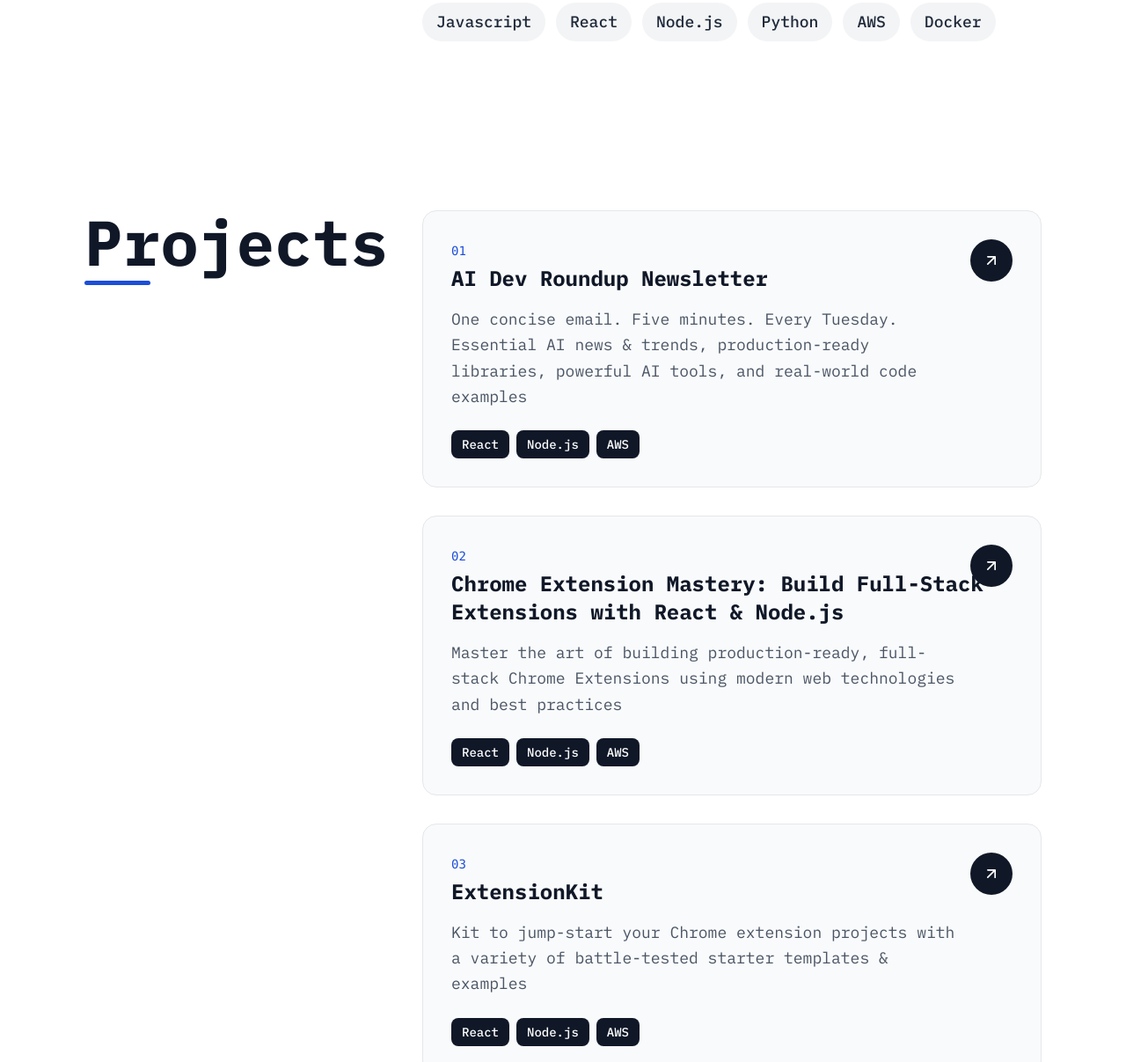
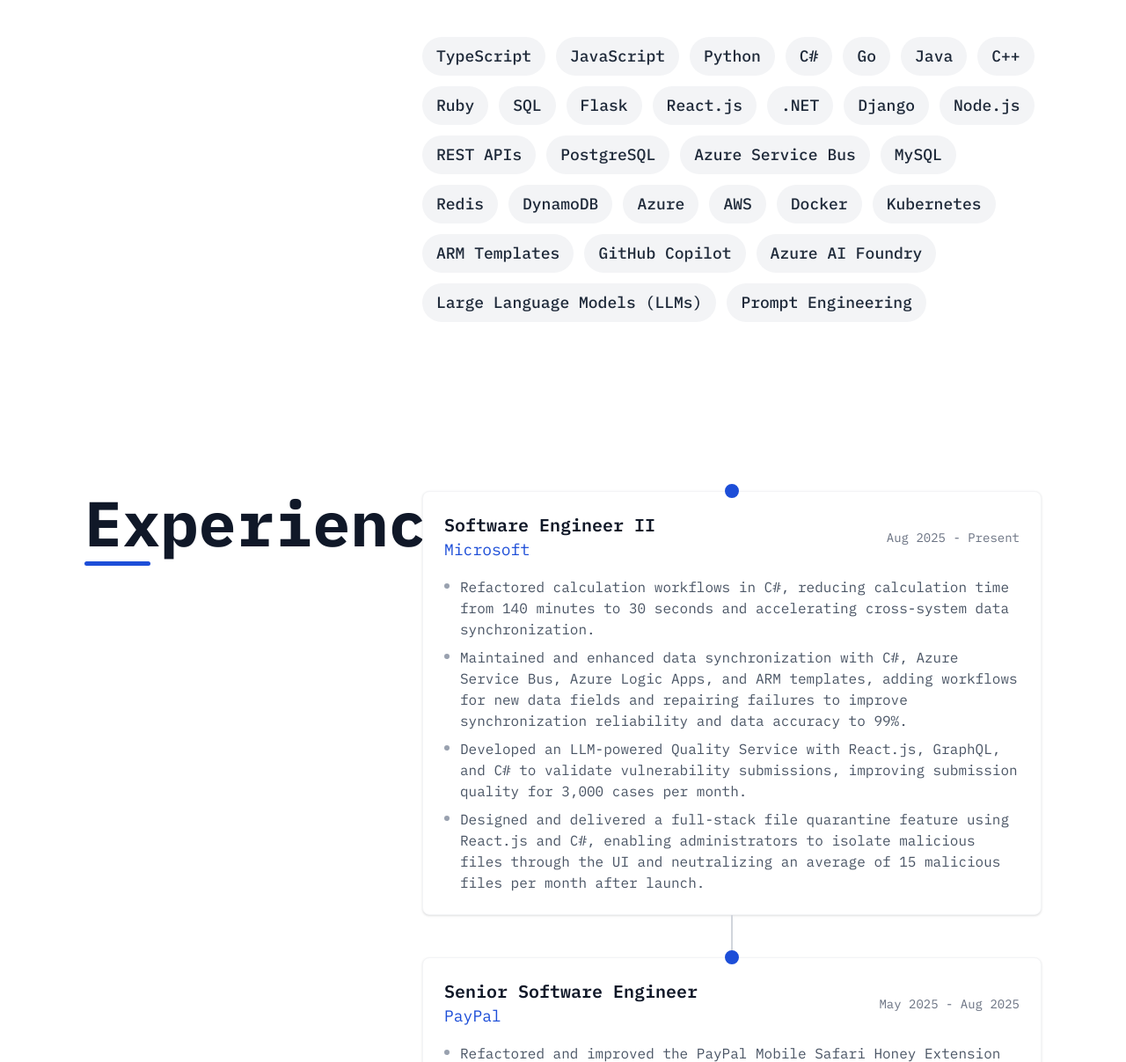
Before and after one commit to wwshenmegui/wwshenmegui.github.io, an Astro site: page / in a window 1280 px wide. Shown: the part 1331-2538 px from the top of the page at 88% size. Built offline with nearby package versions, Linux system fonts and the light colour scheme; Astro itself is replaced by a stand-in of ours.

Commit message:
Personalize portfolio and deploy with GitHub Pages
Co-authored-by: Copilot App <223556219+Copilot@users.noreply.github.com>

```diff
--- a/astro.config.mjs
+++ b/astro.config.mjs
@@ -4,6 +4,7 @@ import tailwindcss from "@tailwindcss/vite";
 
 // https://astro.build/config
 export default defineConfig({
+  site: "https://wwshenmegui.github.io",
   vite: {
     plugins: [tailwindcss()],
   },
--- a/src/components/Footer.astro
+++ b/src/components/Footer.astro
@@ -19,6 +19,7 @@ const hasEducation = siteConfig.education && siteConfig.education.length > 0;
           {siteConfig.title}
         </p>
         <div class="flex gap-x-6">
+          {siteConfig.social?.email && (
           <a
             href={`mailto:${siteConfig.social.email}`}
             aria-label="Email"
@@ -44,6 +45,8 @@ const hasEducation = siteConfig.education && siteConfig.education.length > 0;
               <path d="M3 7l9 6l9 -6"></path>
             </svg>
           </a>
+          )}
+          {siteConfig.social?.linkedin && (
           <a
             href={siteConfig.social.linkedin}
             target="_blank"
@@ -70,6 +73,8 @@ const hasEducation = siteConfig.education && siteConfig.education.length > 0;
               ></path></svg
             >
           </a>
+          )}
+          {siteConfig.social?.twitter && (
           <a
             href={siteConfig.social.twitter}
             target="_blank"
@@ -94,6 +99,8 @@ const hasEducation = siteConfig.education && siteConfig.education.length > 0;
                 d="M4 20l6.768 -6.768m2.46 -2.46l6.772 -6.772"></path></svg
             >
           </a>
+          )}
+          {siteConfig.social?.github && (
           <a
             href={siteConfig.social.github}
             target="_blank"
@@ -118,6 +125,7 @@ const hasEducation = siteConfig.education && siteConfig.education.length > 0;
               ></path></svg
             >
           </a>
+          )}
         </div>
       </div>
 
--- a/src/config.ts
+++ b/src/config.ts
@@ -1,92 +1,94 @@
 export const siteConfig = {
-  name: "Ryan Fitzgerald",
-  title: "Senior Software Engineer",
-  description: "Portfolio website of Ryan Fitzgerald",
+  name: "Juexian Wu",
+  title: "Backend Software Engineer",
+  description:
+    "Juexian Wu's portfolio: backend software engineering, distributed systems, cloud infrastructure, and workflow automation.",
   accentColor: "#1d4ed8",
   social: {
-    email: "your-email@example.com",
-    linkedin: "https://linkedin.com/in/yourprofile",
-    twitter: "https://x.com/rfitzio",
-    github: "https://github.com/RyanFitzgerald",
+    email: "juexianwu3@gmail.com",
+    linkedin: "https://www.linkedin.com/in/juexian-wu-26a824191/",
+    twitter: "",
+    github: "https://github.com/wwshenmegui",
   },
   aboutMe:
-    "Lorem ipsum dolor sit amet, consectetur adipisicing elit. Rem quos asperiores nihil consequatur tempore cupiditate architecto natus commodi corrupti quas quasi facere est, dignissimos odit nam veniam sapiente ut, vitae eligendi ipsum dolor, nostrum ullam impedit! Corrupti ratione mollitia temporibus necessitatibus, consectetur reiciendis recusandae id, dolorum quaerat, vero pariatur. Ratione!",
-  skills: ["Javascript", "React", "Node.js", "Python", "AWS", "Docker"],
-  projects: [
-    {
-      name: "AI Dev Roundup Newsletter",
-      description:
-        "One concise email. Five minutes. Every Tuesday. Essential AI news & trends, production-ready libraries, powerful AI tools, and real-world code examples",
-      link: "https://aidevroundup.com/?ref=devportfolio",
-      skills: ["React", "Node.js", "AWS"],
-    },
-    {
-      name: "Chrome Extension Mastery: Build Full-Stack Extensions with React & Node.js",
-      description:
-        "Master the art of building production-ready, full-stack Chrome Extensions using modern web technologies and best practices",
-      link: "https://fullstackextensions.com/?ref=devportfolio",
-      skills: ["React", "Node.js", "AWS"],
-    },
-    {
-      name: "ExtensionKit",
-      description:
-        "Kit to jump-start your Chrome extension projects with a variety of battle-tested starter templates & examples",
-      link: "https://extensionkit.io/?ref=devportfolio",
-      skills: ["React", "Node.js", "AWS"],
-    },
+    "I'm a backend software engineer with 4+ years of experience building scalable distributed systems, backend services, and workflow automation across cloud infrastructure and consumer-facing products. I've worked at Microsoft, PayPal, and Amazon, designing reliable APIs and services, improving system performance, and delivering end-to-end features with cloud technologies and AI-powered tools. I'm based in the Boston metropolitan area and open to relocation to New York or Philadelphia.",
+  skills: [
+    "TypeScript",
+    "JavaScript",
+    "Python",
+    "C#",
+    "Go",
+    "Java",
+    "C++",
+    "Ruby",
+    "SQL",
+    "Flask",
+    "React.js",
+    ".NET",
+    "Django",
+    "Node.js",
+    "REST APIs",
+    "PostgreSQL",
+    "Azure Service Bus",
+    "MySQL",
+    "Redis",
+    "DynamoDB",
+    "Azure",
+    "AWS",
+    "Docker",
+    "Kubernetes",
+    "ARM Templates",
+    "GitHub Copilot",
+    "Azure AI Foundry",
+    "Large Language Models (LLMs)",
+    "Prompt Engineering",
   ],
+  projects: [],
   experience: [
     {
-      company: "Tech Company",
-      title: "Senior Software Engineer",
-      dateRange: "Jan 2022 - Present",
+      company: "Microsoft",
+      title: "Software Engineer II",
+      dateRange: "Aug 2025 - Present",
       bullets: [
-        "Led development of microservices architecture serving 1M+ users",
-        "Reduced API response times by 40% through optimization",
-        "Mentored team of 5 junior developers",
+        "Refactored calculation workflows in C#, reducing calculation time from 140 minutes to 30 seconds and accelerating cross-system data synchronization.",
+        "Maintained and enhanced data synchronization with C#, Azure Service Bus, Azure Logic Apps, and ARM templates, adding workflows for new data fields and repairing failures to improve synchronization reliability and data accuracy to 99%.",
+        "Developed an LLM-powered Quality Service with React.js, GraphQL, and C# to validate vulnerability submissions, improving submission quality for 3,000 cases per month.",
+        "Designed and delivered a full-stack file quarantine feature using React.js and C#, enabling administrators to isolate malicious files through the UI and neutralizing an average of 15 malicious files per month after launch.",
       ],
     },
     {
-      company: "Startup Inc",
-      title: "Full Stack Developer",
-      dateRange: "Jun 2020 - Dec 2021",
+      company: "PayPal",
+      title: "Senior Software Engineer",
+      dateRange: "May 2025 - Aug 2025",
       bullets: [
-        "Built and launched MVP product from scratch using React and Node.js",
-        "Implemented CI/CD pipeline reducing deployment time by 60%",
-        "Collaborated with product team to define technical requirements",
+        "Refactored and improved the PayPal Mobile Safari Honey Extension using JavaScript, reducing client-side latency by 30% and increasing active users from 800,000 to 2,000,000.",
+        "Optimized core workflows in the Honey Extension price comparison module with JavaScript and React.js, improving accuracy from 25% to 95%.",
       ],
     },
     {
-      company: "Digital Agency",
-      title: "Frontend Developer",
-      dateRange: "Aug 2018 - May 2020",
+      company: "Amazon",
+      title: "Software Development Engineer",
+      dateRange: "Feb 2022 - Apr 2025",
       bullets: [
-        "Developed responsive web applications for 20+ clients",
-        "Improved site performance scores by 35% on average",
-        "Introduced modern JavaScript frameworks to legacy codebases",
+        "Architected and built a distributed backend service using Python, Flask, and AWS, enabling scalable package and artifact distribution to 30,000 external developers.",
+        "Designed and built a microservices-based authentication and authorization gateway with Go, PostgreSQL, and DynamoDB, reducing related DevOps time by 70% and improving security and access control.",
+        "Designed and implemented core TypeScript SDK features, including sysroot discovery for device build environments, simplifying dependency resolution and development workflows for 100,000 developers.",
+        "Developed a CI/CD automation tool using Ruby, JavaScript, and Python, reducing manual pipeline operations from 2 hours to 1 minute.",
       ],
     },
   ],
   education: [
     {
-      school: "University Name",
-      degree: "Bachelor of Science in Computer Science",
-      dateRange: "2014 - 2018",
-      achievements: [
-        "Graduated Magna Cum Laude with 3.8 GPA",
-        "Dean's List all semesters",
-        "President of Computer Science Club",
-      ],
+      school: "Texas A&M University",
+      degree: "Master of Computer Science",
+      dateRange: "Aug 2019 - Dec 2021",
+      achievements: [],
     },
     {
-      school: "Online Platform",
-      degree: "Full Stack Development Certificate",
-      dateRange: "2019",
-      achievements: [
-        "Completed 500+ hours of coursework",
-        "Built 10+ portfolio projects",
-        "Specialized in React and Node.js",
-      ],
+      school: "Wuhan University",
+      degree: "Bachelor of Engineering in Computer Science",
+      dateRange: "Sep 2015 - Jun 2019",
+      achievements: [],
     },
   ],
 };
```
Also changed, not shown: .github/workflows/deploy.yml (added), README.md.
